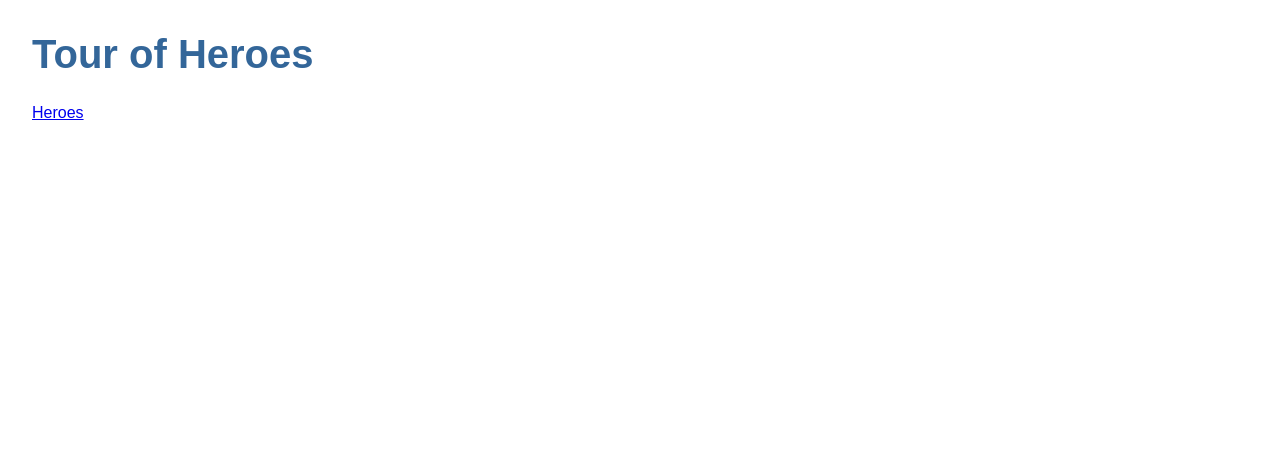
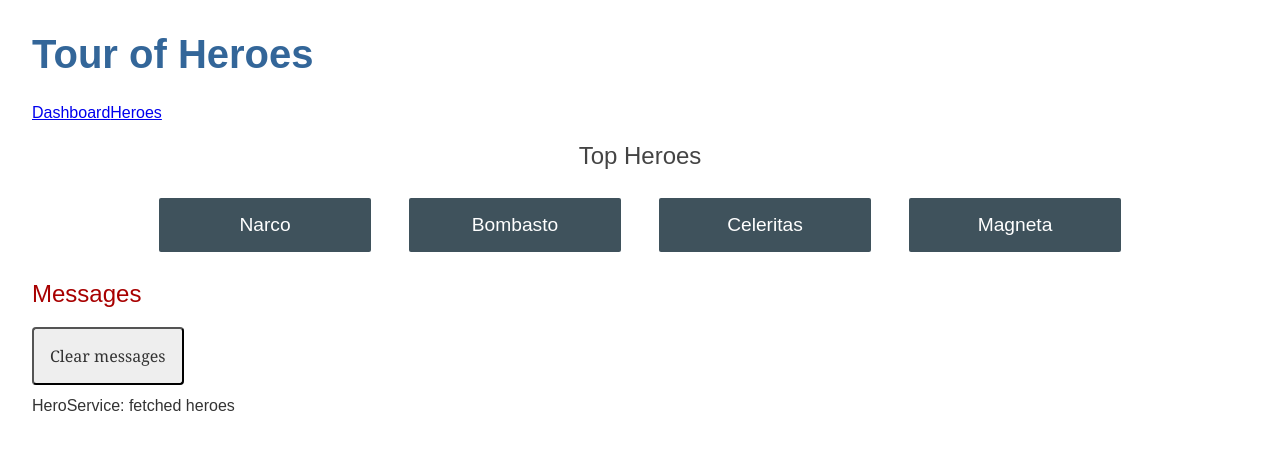
Before and after one commit to theobroma/angular-tour-of-heroes, an Angular app: page /dashboard in a window 1280 px wide. Before the commit this address led to /. Shown: the top 450 px of the page. Built offline with nearby package versions, Linux system fonts and the light colour scheme.

Commit message:
DashboardComponent

```diff
--- a/src/app/app.component.html
+++ b/src/app/app.component.html
@@ -1,5 +1,6 @@
 <h1>{{title}}</h1>
 <nav>
+  <a routerLink="/dashboard">Dashboard</a>
   <a routerLink="/heroes">Heroes</a>
 </nav>
 <router-outlet></router-outlet>
--- a/src/app/app.module.ts
+++ b/src/app/app.module.ts
@@ -7,13 +7,15 @@
 import { HeroesComponent } from './heroes/heroes.component';
 import { HeroDetailComponent } from './hero-detail/hero-detail.component';
 import { MessagesComponent } from './messages/messages.component';
+import { DashboardComponent } from './dashboard/dashboard.component';
 
 @NgModule({
   declarations: [
     AppComponent,
     HeroesComponent,
     HeroDetailComponent,
-    MessagesComponent
+    MessagesComponent,
+    DashboardComponent
   ],
   imports: [
     BrowserModule,
--- /dev/null
+++ b/src/app/dashboard/dashboard.component.html
@@ -0,0 +1,6 @@
+<h2>Top Heroes</h2>
+<div class="heroes-menu">
+  <a *ngFor="let hero of heroes">
+    {{hero.name}}
+  </a>
+</div>
--- /dev/null
+++ b/src/app/dashboard/dashboard.component.scss
@@ -0,0 +1,50 @@
+/* DashboardComponent's private CSS styles */
+
+h2 {
+  text-align: center;
+}
+
+.heroes-menu {
+  padding: 0;
+  margin: auto;
+  max-width: 1000px;
+
+  /* flexbox */
+  display: flex;
+  flex-direction: row;
+  flex-wrap: wrap;
+  justify-content: space-around;
+  align-content: flex-start;
+  align-items: flex-start;
+}
+
+a {
+  background-color: #3f525c;
+  border-radius: 2px;
+  padding: 1rem;
+  font-size: 1.2rem;
+  text-decoration: none;
+  display: inline-block;
+  color: #fff;
+  text-align: center;
+  width: 100%;
+  min-width: 70px;
+  margin: .5rem auto;
+  box-sizing: border-box;
+
+  /* flexbox */
+  order: 0;
+  flex: 0 1 auto;
+  align-self: auto;
+}
+
+@media (min-width: 600px) {
+  a {
+    width: 18%;
+    box-sizing: content-box;
+  }
+}
+
+a:hover {
+  background-color: #000;
+}
--- /dev/null
+++ b/src/app/dashboard/dashboard.component.ts
@@ -0,0 +1,24 @@
+import { Component, OnInit } from '@angular/core';
+import { Hero } from '../hero';
+import { HeroService } from '../hero.service';
+
+@Component({
+  selector: 'app-dashboard',
+  templateUrl: './dashboard.component.html',
+  styleUrls: [ './dashboard.component.scss' ]
+})
+export class DashboardComponent implements OnInit {
+  heroes: Hero[] = [];
+
+  constructor(private heroService: HeroService) { }
+
+  ngOnInit() {
+    this.getHeroes();
+  }
+
+  getHeroes(): void {
+    this.heroService.getHeroes()
+      .subscribe(heroes => this.heroes = heroes.slice(1, 5));
+  }
+
+}
```
Also changed, not shown: src/app/app-routing.module.ts (+3 -12 lines), 1 other file (tests, documents, lock files or other folders).
